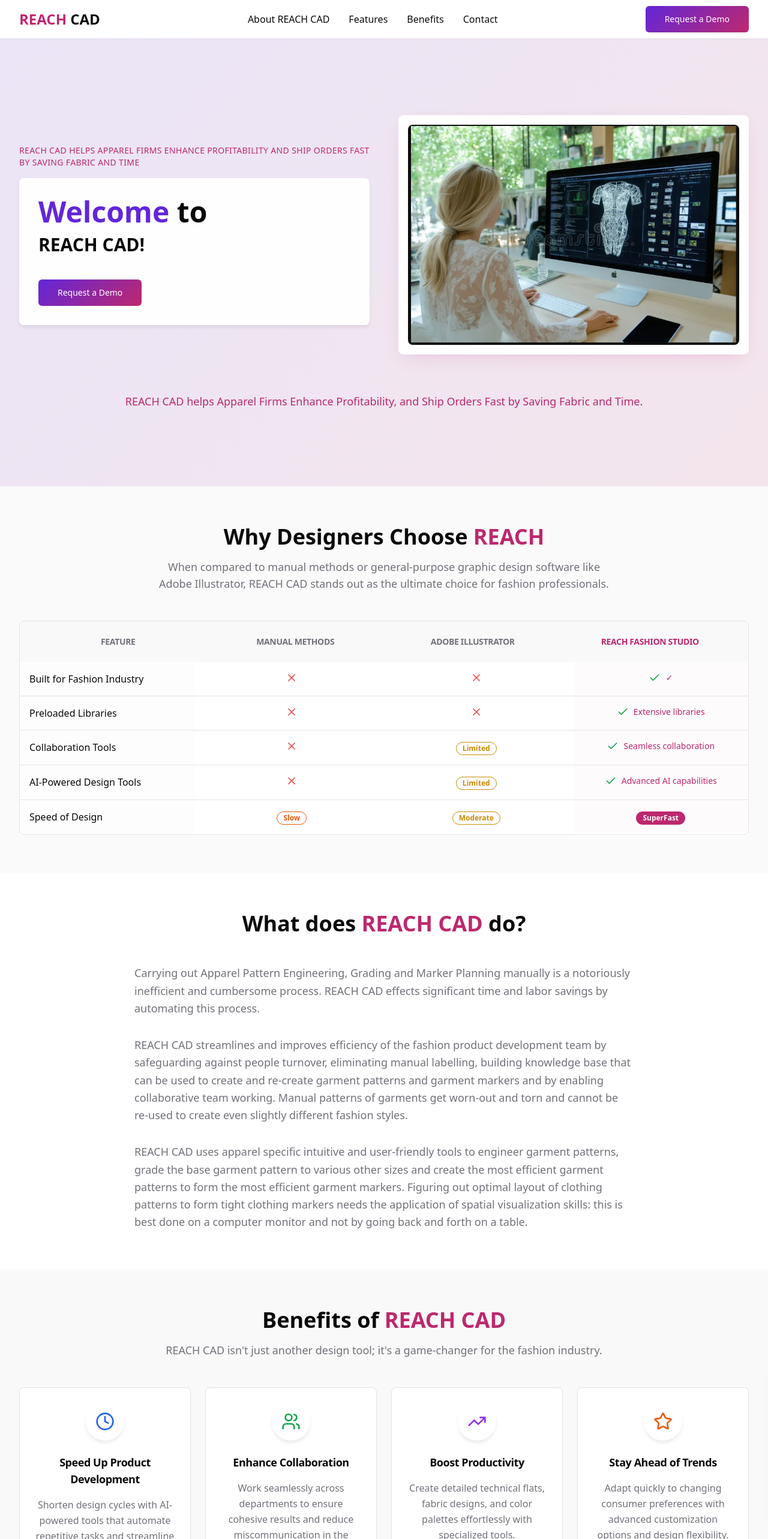
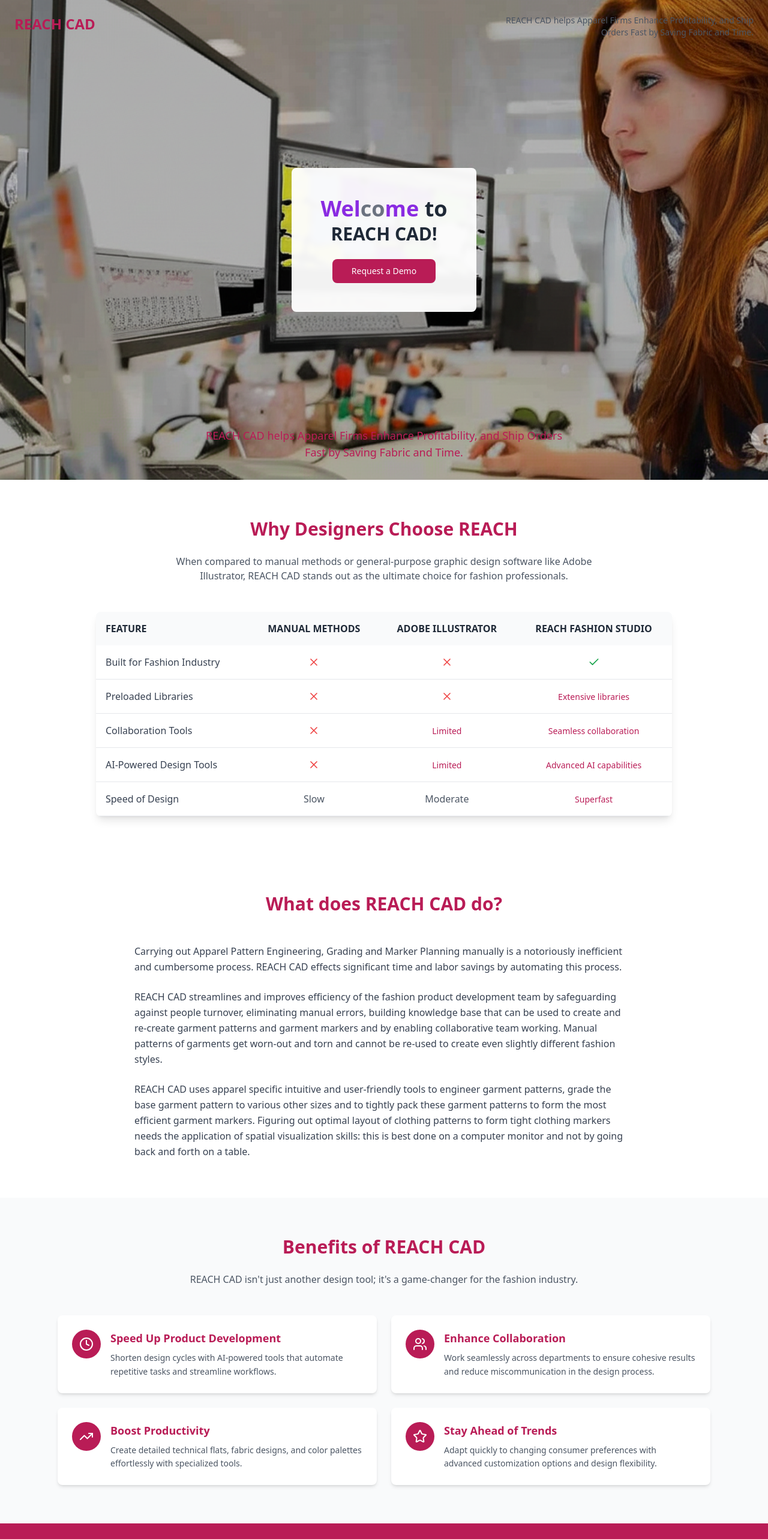
Before and after one commit to Reach-CutPlanner/Reach-Cutplanner, a React (Vite) app: page / in a window 1280 px wide. Shown: the top 2566 px of the page at 60% size. Built offline with nearby package versions, Linux system fonts and the light colour scheme.

Commit message:
Recreate home section pages
Recreate all home section pages to match the provided images, including design, color theme, and content. Use the provided image for the first page.

```diff
--- a/src/components/BenefitsSection.tsx
+++ b/src/components/BenefitsSection.tsx
@@ -1,4 +1,3 @@
-import { Card, CardContent, CardHeader, CardTitle } from "@/components/ui/card";
 import { Clock, Users, TrendingUp, Star } from "lucide-react";
 
 const BenefitsSection = () => {
@@ -7,58 +6,57 @@ const BenefitsSection = () => {
       icon: Clock,
       title: "Speed Up Product Development",
       description: "Shorten design cycles with AI-powered tools that automate repetitive tasks and streamline workflows.",
-      color: "text-blue-600"
+      color: "text-[#B91C56]"
     },
     {
       icon: Users,
       title: "Enhance Collaboration",
       description: "Work seamlessly across departments to ensure cohesive results and reduce miscommunication in the design process.",
-      color: "text-green-600"
+      color: "text-[#B91C56]"
     },
     {
       icon: TrendingUp,
       title: "Boost Productivity",
       description: "Create detailed technical flats, fabric designs, and color palettes effortlessly with specialized tools.",
-      color: "text-purple-600"
+      color: "text-[#B91C56]"
     },
     {
       icon: Star,
       title: "Stay Ahead of Trends",
       description: "Adapt quickly to changing consumer preferences with advanced customization options and design flexibility.",
-      color: "text-orange-600"
+      color: "text-[#B91C56]"
     }
   ];
 
   return (
-    <section id="benefits" className="py-16 bg-muted/30">
-      <div className="max-w-7xl mx-auto px-4 sm:px-6 lg:px-8">
+    <section className="py-16 bg-gray-50">
+      <div className="max-w-6xl mx-auto px-4 sm:px-6 lg:px-8">
         <div className="text-center mb-12">
-          <h2 className="text-3xl lg:text-4xl font-bold text-foreground mb-4">
-            Benefits of <span className="text-primary">REACH CAD</span>
+          <h2 className="text-3xl font-bold text-[#B91C56] mb-6">
+            Benefits of REACH CAD
           </h2>
-          <p className="text-lg text-muted-foreground max-w-3xl mx-auto">
+          <p className="text-gray-600 max-w-2xl mx-auto">
             REACH CAD isn't just another design tool; it's a game-changer for the fashion industry.
           </p>
         </div>
 
-        <div className="grid md:grid-cols-2 lg:grid-cols-4 gap-6">
-          {benefits.map((benefit, index) => (
-            <Card key={index} className="group hover:shadow-elegant transition-all duration-300 hover:-translate-y-1">
-              <CardHeader className="text-center pb-4">
-                <div className={`w-16 h-16 mx-auto rounded-full bg-white shadow-card flex items-center justify-center mb-4 group-hover:scale-110 transition-transform duration-300`}>
-                  <benefit.icon className={`h-8 w-8 ${benefit.color}`} />
+        <div className="grid md:grid-cols-2 gap-6">
+          {benefits.map((benefit, index) => {
+            const Icon = benefit.icon;
+            return (
+              <div key={index} className="bg-white rounded-lg shadow-md p-6 flex items-start space-x-4">
+                <div className="flex-shrink-0">
+                  <div className="w-12 h-12 bg-[#B91C56] rounded-full flex items-center justify-center">
+                    <Icon className="w-6 h-6 text-white" />
+                  </div>
                 </div>
-                <CardTitle className="text-lg font-semibold text-foreground">
-                  {benefit.title}
-                </CardTitle>
-              </CardHeader>
-              <CardContent className="text-center">
-                <p className="text-muted-foreground leading-relaxed">
-                  {benefit.description}
-                </p>
-              </CardContent>
-            </Card>
-          ))}
+                <div>
+                  <h3 className="text-lg font-semibold text-[#B91C56] mb-2">{benefit.title}</h3>
+                  <p className="text-gray-600 text-sm leading-relaxed">{benefit.description}</p>
+                </div>
+              </div>
+            );
+          })}
         </div>
       </div>
     </section>
--- a/src/components/ComparisonTable.tsx
+++ b/src/components/ComparisonTable.tsx
@@ -1,132 +1,93 @@
-import { Card, CardContent, CardHeader, CardTitle } from "@/components/ui/card";
-import { Badge } from "@/components/ui/badge";
 import { Check, X } from "lucide-react";
 
 const ComparisonTable = () => {
   const features = [
     {
       feature: "Built for Fashion Industry",
-      manual: false,
-      adobe: false,
-      reach: true,
-      reachNote: "✓"
+      manual: "❌",
+      adobe: "❌",
+      reach: "✅"
     },
     {
       feature: "Preloaded Libraries",
-      manual: false,
-      adobe: false,
-      reach: true,
-      reachNote: "Extensive libraries"
+      manual: "❌",
+      adobe: "❌",
+      reach: "Extensive libraries"
     },
     {
       feature: "Collaboration Tools",
-      manual: false,
+      manual: "❌",
       adobe: "Limited",
-      reach: true,
-      reachNote: "Seamless collaboration"
+      reach: "Seamless collaboration"
     },
     {
       feature: "AI-Powered Design Tools",
-      manual: false,
+      manual: "❌",
       adobe: "Limited",
-      reach: true,
-      reachNote: "Advanced AI capabilities"
+      reach: "Advanced AI capabilities"
     },
     {
       feature: "Speed of Design",
       manual: "Slow",
       adobe: "Moderate",
-      reach: "SuperFast",
-      reachNote: ""
+      reach: "Superfast"
     }
   ];
 
   return (
-    <section className="py-16 bg-background">
-      <div className="max-w-7xl mx-auto px-4 sm:px-6 lg:px-8">
+    <section className="py-16 bg-white">
+      <div className="max-w-5xl mx-auto px-4 sm:px-6 lg:px-8">
         <div className="text-center mb-12">
-          <h2 className="text-3xl lg:text-4xl font-bold text-foreground mb-4">
-            Why Designers Choose <span className="text-primary">REACH</span>
+          <h2 className="text-3xl font-bold text-[#B91C56] mb-6">
+            Why Designers Choose REACH
           </h2>
-          <p className="text-lg text-muted-foreground max-w-3xl mx-auto">
-            When compared to manual methods or general-purpose graphic design software like Adobe Illustrator,
-            REACH CAD stands out as the ultimate choice for fashion professionals.
+          <p className="text-gray-600 max-w-3xl mx-auto">
+            When compared to manual methods or general-purpose graphic design software like Adobe Illustrator, REACH CAD stands out as the ultimate choice for fashion professionals.
           </p>
         </div>
 
-        <Card className="overflow-hidden shadow-card">
-          <CardHeader className="bg-muted/50">
-            <div className="grid grid-cols-4 gap-4 text-center">
-              <CardTitle className="text-sm font-semibold text-muted-foreground">
-                FEATURE
-              </CardTitle>
-              <CardTitle className="text-sm font-semibold text-muted-foreground">
-                MANUAL METHODS
-              </CardTitle>
-              <CardTitle className="text-sm font-semibold text-muted-foreground">
-                ADOBE ILLUSTRATOR
-              </CardTitle>
-              <CardTitle className="text-sm font-semibold text-primary">
-                REACH FASHION STUDIO
-              </CardTitle>
-            </div>
-          </CardHeader>
-          <CardContent className="p-0">
-            {features.map((row, index) => (
-              <div key={index} className="grid grid-cols-4 gap-4 border-b border-border last:border-b-0">
-                <div className="p-4 font-medium text-foreground bg-muted/20">
-                  {row.feature}
-                </div>
-                <div className="p-4 text-center">
-                  {typeof row.manual === 'boolean' ? (
-                    row.manual ? (
-                      <Check className="h-5 w-5 text-green-600 mx-auto" />
+        <div className="bg-white rounded-lg shadow-lg overflow-hidden">
+          <table className="w-full">
+            <thead>
+              <tr className="bg-gray-50">
+                <th className="text-left p-4 font-semibold text-gray-800">FEATURE</th>
+                <th className="text-center p-4 font-semibold text-gray-800">MANUAL METHODS</th>
+                <th className="text-center p-4 font-semibold text-gray-800">ADOBE ILLUSTRATOR</th>
+                <th className="text-center p-4 font-semibold text-gray-800">REACH FASHION STUDIO</th>
+              </tr>
+            </thead>
+            <tbody>
+              {features.map((item, index) => (
+                <tr key={index} className="border-b border-gray-200">
+                  <td className="p-4 font-medium text-gray-700">{item.feature}</td>
+                  <td className="p-4 text-center">
+                    {item.manual === "❌" ? (
+                      <X className="w-5 h-5 text-red-500 mx-auto" />
                     ) : (
-                      <X className="h-5 w-5 text-red-500 mx-auto" />
-                    )
-                  ) : (
-                    <Badge variant="outline" className="text-orange-600 border-orange-600">
-                      {row.manual}
-                    </Badge>
-                  )}
-                </div>
-                <div className="p-4 text-center">
-                  {typeof row.adobe === 'boolean' ? (
-                    row.adobe ? (
-                      <Check className="h-5 w-5 text-green-600 mx-auto" />
+                      <span className="text-gray-600">{item.manual}</span>
+                    )}
+                  </td>
+                  <td className="p-4 text-center">
+                    {item.adobe === "❌" ? (
+                      <X className="w-5 h-5 text-red-500 mx-auto" />
+                    ) : item.adobe === "Limited" ? (
+                      <span className="text-[#B91C56] text-sm">{item.adobe}</span>
                     ) : (
-                      <X className="h-5 w-5 text-red-500 mx-auto" />
-                    )
-                  ) : (
-                    <Badge variant="outline" className="text-yellow-600 border-yellow-600">
-                      {row.adobe}
-                    </Badge>
-                  )}
-                </div>
-                <div className="p-4 text-center bg-accent/20">
-                  {typeof row.reach === 'boolean' ? (
-                    row.reach ? (
-                      <div className="flex items-center justify-center gap-2">
-                        <Check className="h-5 w-5 text-green-600" />
-                        {row.reachNote && (
-                          <span className="text-sm text-primary font-medium">
-                            {row.reachNote}
-                          </span>
-                        )}
-                      </div>
+                      <span className="text-gray-600">{item.adobe}</span>
+                    )}
+                  </td>
+                  <td className="p-4 text-center">
+                    {item.reach === "✅" ? (
+                      <Check className="w-5 h-5 text-green-600 mx-auto" />
                     ) : (
-                      <X className="h-5 w-5 text-red-500 mx-auto" />
-                    )
-                  ) : (
-                    <Badge className="bg-primary text-primary-foreground">
-                      {row.reach}
-                    </Badge>
-                  )}
-                </div>
-              </div>
-            ))}
-          </CardContent>
-        </Card>
+                      <span className="text-[#B91C56] text-sm font-medium">{item.reach}</span>
+                    )}
+                  </td>
+                </tr>
+              ))}
+            </tbody>
+          </table>
+        </div>
       </div>
     </section>
   );
--- a/src/components/Footer.tsx
+++ b/src/components/Footer.tsx
@@ -10,29 +10,28 @@ const Footer = () => {
   ];
 
   return (
-    <footer className="bg-gray-800 text-white py-12">
-      <div className="max-w-7xl mx-auto px-4 sm:px-6 lg:px-8">
+    <footer className="bg-gray-700 text-white py-8">
+      <div className="max-w-6xl mx-auto px-4 sm:px-6 lg:px-8">
         <div className="grid md:grid-cols-2 gap-8">
           <div>
-            <div className="mb-6">
-              <span className="text-2xl font-bold">
-                <span className="text-primary">REACH</span>{" "}
+            <div className="mb-4">
+              <span className="text-xl font-bold">
+                <span className="text-[#B91C56]">REACH</span>{" "}
                 <span className="text-white">CAD</span>
               </span>
             </div>
-            <p className="text-gray-300 leading-relaxed max-w-md">
+            <p className="text-gray-300 text-sm leading-relaxed max-w-sm">
               REACH CAD helps Apparel Firms Enhance Profitability, and Ship Orders Fast by Saving Fabric and Time.
             </p>
           </div>
 
           <div>
-            <h3 className="text-lg font-semibold mb-6">Quick Links</h3>
-            <div className="grid grid-cols-1 gap-3">
+            <div className="grid grid-cols-1 gap-2">
               {footerLinks.map((link, index) => (
                 <a
                   key={index}
                   href={link.href}
-                  className="text-gray-300 hover:text-primary transition-colors duration-200 text-sm"
+                  className="text-gray-300 hover:text-white transition-colors duration-200 text-sm"
                 >
                   {link.label}
                 </a>
@@ -40,12 +39,6 @@ const Footer = () => {
             </div>
           </div>
         </div>
-
-        <div className="border-t border-gray-700 mt-8 pt-8 text-center">
-          <p className="text-gray-400 text-sm">
-            © 2024 REACH CAD. All rights reserved.
-          </p>
-        </div>
       </div>
     </footer>
   );
--- a/src/components/Header.tsx
+++ b/src/components/Header.tsx
@@ -1,39 +1,5 @@
-import { Button } from "@/components/ui/button";
-
 const Header = () => {
-  return (
-    <header className="bg-white shadow-sm sticky top-0 z-50">
-      <div className="max-w-7xl mx-auto px-4 sm:px-6 lg:px-8">
-        <div className="flex justify-between items-center h-16">
-          <div className="flex items-center">
-            <span className="text-2xl font-bold">
-              <span className="text-primary">REACH</span>{" "}
-              <span className="text-foreground">CAD</span>
-            </span>
-          </div>
-
-          <nav className="hidden md:flex space-x-8">
-            <a href="#about" className="text-foreground hover:text-primary transition-colors">
-              About REACH CAD
-            </a>
-            <a href="#features" className="text-foreground hover:text-primary transition-colors">
-              Features
-            </a>
-            <a href="#benefits" className="text-foreground hover:text-primary transition-colors">
-              Benefits
-            </a>
-            <a href="#contact" className="text-foreground hover:text-primary transition-colors">
-              Contact
-            </a>
-          </nav>
-
-          <Button variant="cta" size="lg">
-            Request a Demo
-          </Button>
-        </div>
-      </div>
-    </header>
-  );
+  return null; // Header is integrated into Hero section
 };
 
 export default Header;
--- a/src/components/Hero.tsx
+++ b/src/components/Hero.tsx
@@ -2,40 +2,44 @@ import { Button } from "@/components/ui/button";
 
 const Hero = () => {
   return (
-    <section className="relative bg-reach-gradient-subtle py-20 lg:py-32">
-      <div className="max-w-7xl mx-auto px-4 sm:px-6 lg:px-8">
-        <div className="grid lg:grid-cols-2 gap-12 items-center">
-          <div className="space-y-8">
-            <div className="space-y-4">
-              <p className="text-sm font-medium text-primary uppercase tracking-wide">
-                REACH CAD helps Apparel Firms Enhance Profitability and Ship Orders Fast by Saving Fabric and Time
-              </p>
-              <div className="bg-white/95 backdrop-blur-sm p-8 rounded-lg shadow-card">
-                <h1 className="text-4xl lg:text-5xl font-bold text-foreground mb-4">
-                  <span className="text-reach-purple">Welcome</span> to<br />
-                  <span className="text-2xl lg:text-3xl">REACH CAD!</span>
-                </h1>
-                <Button variant="cta" size="lg" className="mt-6">
-                  Request a Demo
-                </Button>
-              </div>
-            </div>
-          </div>
+    <section className="relative min-h-screen">
+      {/* Header */}
+      <div className="absolute top-6 left-6 z-10">
+        <h1 className="text-2xl font-bold text-[#B91C56]">REACH CAD</h1>
+      </div>
 
-          <div className="relative">
-            <div className="bg-white p-4 rounded-lg shadow-elegant">
-              <img
-                src="/lovable-uploads/2600e299-ec87-42ce-9ba9-ec6428d8f58c.png"
-                alt="Designer using REACH CAD software to create 3D garment patterns"
-                className="w-full h-auto rounded-lg"
-              />
-            </div>
-          </div>
+      {/* Top right tagline */}
+      <div className="absolute top-6 right-6 z-10 max-w-md text-right">
+        <p className="text-sm text-gray-600">
+          REACH CAD helps Apparel Firms Enhance Profitability, and Ship Orders Fast by Saving Fabric and Time.
+        </p>
+      </div>
+
+      {/* Background image */}
+      <div className="absolute inset-0">
+        <img
+          src="/lovable-uploads/b9ce3481-6190-4f92-9368-2bc034499f48.png"
+          alt="Designer using REACH CAD software"
+          className="w-full h-full object-cover"
+        />
+      </div>
+
+      {/* Central welcome message */}
+      <div className="absolute inset-0 flex items-center justify-center">
+        <div className="bg-white/95 backdrop-blur-sm p-12 rounded-lg text-center max-w-lg">
+          <h2 className="text-4xl font-bold mb-6">
+            <span className="text-[#8A2BE2]">Wel</span><span className="text-gray-500">co</span><span className="text-[#8A2BE2]">me</span> <span className="text-gray-800">to</span><br />
+            <span className="text-gray-800 text-3xl">REACH CAD!</span>
+          </h2>
+          <Button className="bg-[#B91C56] hover:bg-[#A01747] text-white px-8 py-3 rounded-lg font-medium">
+            Request a Demo
+          </Button>
         </div>
       </div>
 
-      <div className="mt-16 text-center">
-        <p className="text-lg text-primary font-medium max-w-4xl mx-auto px-4">
+      {/* Bottom tagline */}
+      <div className="absolute bottom-8 left-1/2 transform -translate-x-1/2 text-center max-w-4xl px-4">
+        <p className="text-lg text-[#B91C56] font-medium">
           REACH CAD helps Apparel Firms Enhance Profitability, and Ship Orders Fast by Saving Fabric and Time.
         </p>
       </div>
--- a/src/components/WhatDoesReachDo.tsx
+++ b/src/components/WhatDoesReachDo.tsx
@@ -1,35 +1,24 @@
 const WhatDoesReachDo = () => {
   return (
-    <section id="about" className="py-16 bg-white">
+    <section className="py-16 bg-white">
       <div className="max-w-4xl mx-auto px-4 sm:px-6 lg:px-8">
         <div className="text-center mb-12">
-          <h2 className="text-3xl lg:text-4xl font-bold text-foreground mb-8">
-            What does <span className="text-primary">REACH CAD</span> do?
+          <h2 className="text-3xl font-bold text-[#B91C56] mb-8">
+            What does REACH CAD do?
           </h2>
         </div>
 
-        <div className="space-y-8 text-lg text-muted-foreground leading-relaxed">
+        <div className="space-y-6 text-base text-gray-700 leading-relaxed">
           <p>
-            Carrying out Apparel Pattern Engineering, Grading and Marker Planning manually is a
-            notoriously inefficient and cumbersome process. REACH CAD effects significant time
-            and labor savings by automating this process.
+            Carrying out Apparel Pattern Engineering, Grading and Marker Planning manually is a notoriously inefficient and cumbersome process. REACH CAD effects significant time and labor savings by automating this process.
           </p>
 
           <p>
-            REACH CAD streamlines and improves efficiency of the fashion product development
-            team by safeguarding against people turnover, eliminating manual labelling, building
-            knowledge base that can be used to create and re-create garment patterns and garment
-            markers and by enabling collaborative team working. Manual patterns of garments get
-            worn-out and torn and cannot be re-used to create even slightly different fashion styles.
+            REACH CAD streamlines and improves efficiency of the fashion product development team by safeguarding against people turnover, eliminating manual errors, building knowledge base that can be used to create and re-create garment patterns and garment markers and by enabling collaborative team working. Manual patterns of garments get worn-out and torn and cannot be re-used to create even slightly different fashion styles.
           </p>
 
           <p>
-            REACH CAD uses apparel specific intuitive and user-friendly tools to engineer garment
-            patterns, grade the base garment pattern to various other sizes and create the most
-            efficient garment patterns to form the most efficient garment markers. Figuring out optimal
-            layout of clothing patterns to form tight clothing markers needs the application of spatial
-            visualization skills: this is best done on a computer monitor and not by going back and
-            forth on a table.
+            REACH CAD uses apparel specific intuitive and user-friendly tools to engineer garment patterns, grade the base garment pattern to various other sizes and to tightly pack these garment patterns to form the most efficient garment markers. Figuring out optimal layout of clothing patterns to form tight clothing markers needs the application of spatial visualization skills: this is best done on a computer monitor and not by going back and forth on a table.
           </p>
         </div>
       </div>
```
Also changed, not shown: src/components/CallToAction.tsx (+4 -8 lines), public/lovable-uploads/b9ce3481-6190-4f92-9368-2bc034499f48.png (added).
